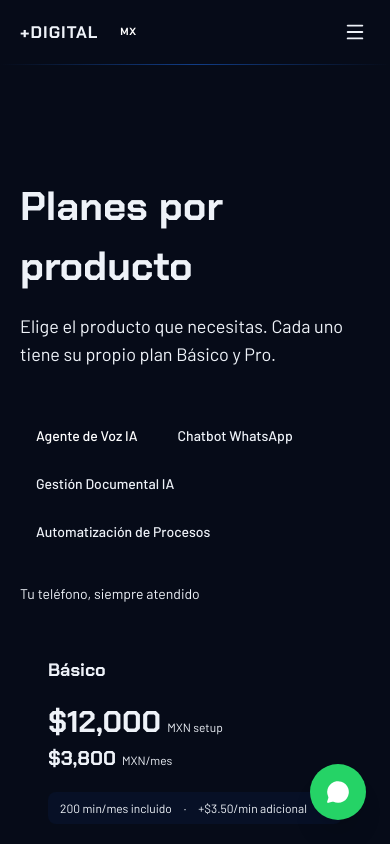
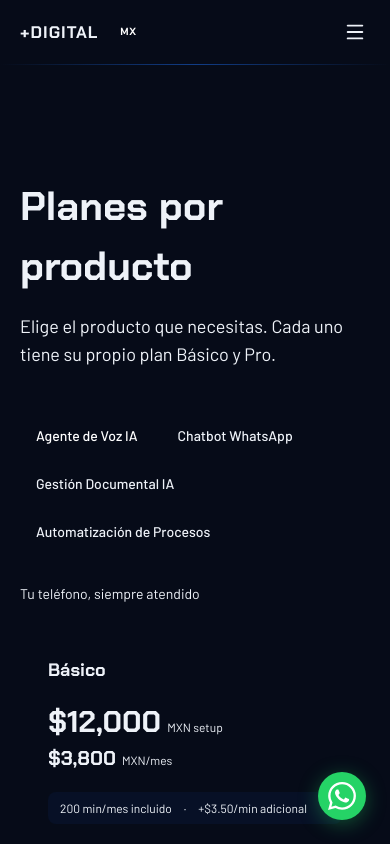
Before and after one commit to marcotmg/masdigitalmx-web, a Next.js app: page /pricing in a window 390 px wide. Shown: the top 844 px of the page. Built offline with nearby package versions, Linux system fonts and the light colour scheme.

Commit message:
fix: WhatsAppButton — SVG oficial WA, pulso al cargar, 48px mobile

```diff
--- a/components/WhatsAppButton.tsx
+++ b/components/WhatsAppButton.tsx
@@ -1,21 +1,46 @@
 "use client";
-
-import { MessageCircle } from "lucide-react";
 
 const WA_URL =
   "https://wa.me/525652107460?text=Hola%2C+me+interesa+automatizar+mi+negocio";
 
+function WhatsAppIcon() {
+  return (
+    <svg
+      width="28"
+      height="28"
+      viewBox="0 0 24 24"
+      fill="white"
+      aria-hidden="true"
+    >
+      <path d="M17.472 14.382c-.297-.149-1.758-.867-2.03-.967-.273-.099-.471-.148-.67.15-.197.297-.767.966-.94 1.164-.173.199-.347.223-.644.075-.297-.15-1.255-.463-2.39-1.475-.883-.788-1.48-1.761-1.653-2.059-.173-.297-.018-.458.13-.606.134-.133.298-.347.446-.52.149-.174.198-.298.298-.497.099-.198.05-.371-.025-.52-.075-.149-.669-1.612-.916-2.207-.242-.579-.487-.5-.669-.51-.173-.008-.371-.01-.57-.01-.198 0-.52.074-.792.372-.272.297-1.04 1.016-1.04 2.479 0 1.462 1.065 2.875 1.213 3.074.149.198 2.096 3.2 5.077 4.487.709.306 1.262.489 1.694.625.712.227 1.36.195 1.871.118.571-.085 1.758-.719 2.006-1.413.248-.694.248-1.289.173-1.413-.074-.124-.272-.198-.57-.347m-5.421 7.403h-.004a9.87 9.87 0 01-5.031-1.378l-.361-.214-3.741.982.998-3.648-.235-.374a9.86 9.86 0 01-1.51-5.26c.001-5.45 4.436-9.884 9.888-9.884 2.64 0 5.122 1.03 6.988 2.898a9.825 9.825 0 012.893 6.994c-.003 5.45-4.437 9.884-9.885 9.884m8.413-18.297A11.815 11.815 0 0012.05 0C5.495 0 .16 5.335.157 11.892c0 2.096.547 4.142 1.588 5.945L.057 24l6.305-1.654a11.882 11.882 0 005.683 1.448h.005c6.554 0 11.89-5.335 11.893-11.893a11.821 11.821 0 00-3.48-8.413z" />
+    </svg>
+  );
+}
+
 export default function WhatsAppButton() {
   return (
+    <>
+      <style>{`
+        @keyframes wa-pulse {
+          0%   { box-shadow: 0 0 0 0 rgba(37,211,102,0.5); }
+          70%  { box-shadow: 0 0 0 14px rgba(37,211,102,0); }
+          100% { box-shadow: 0 0 0 0 rgba(37,211,102,0); }
+        }
+        .wa-pulse-btn { animation: wa-pulse 1.2s ease-out 2; }
+      `}</style>
       <a
         href={WA_URL}
         target="_blank"
         rel="noopener noreferrer"
         aria-label="Contactar por WhatsApp"
-      className="fixed bottom-6 right-6 z-50 flex items-center justify-center w-14 h-14 rounded-full text-white shadow-xl cursor-pointer transition-all duration-200 hover:scale-110 hover:shadow-2xl"
-      style={{ background: "#25D366" }}
+        className="wa-pulse-btn fixed bottom-6 right-6 z-50 flex items-center justify-center rounded-full text-white cursor-pointer transition-transform duration-200 hover:scale-110 w-12 h-12 md:w-14 md:h-14"
+        style={{
+          background: "#25D366",
+          boxShadow: "0 4px 20px rgba(37,211,102,0.35)",
+        }}
       >
-      <MessageCircle size={26} fill="white" strokeWidth={0} />
+        <WhatsAppIcon />
       </a>
+    </>
   );
 }
```
Lines whose indentation alone changed are shown as unchanged.
